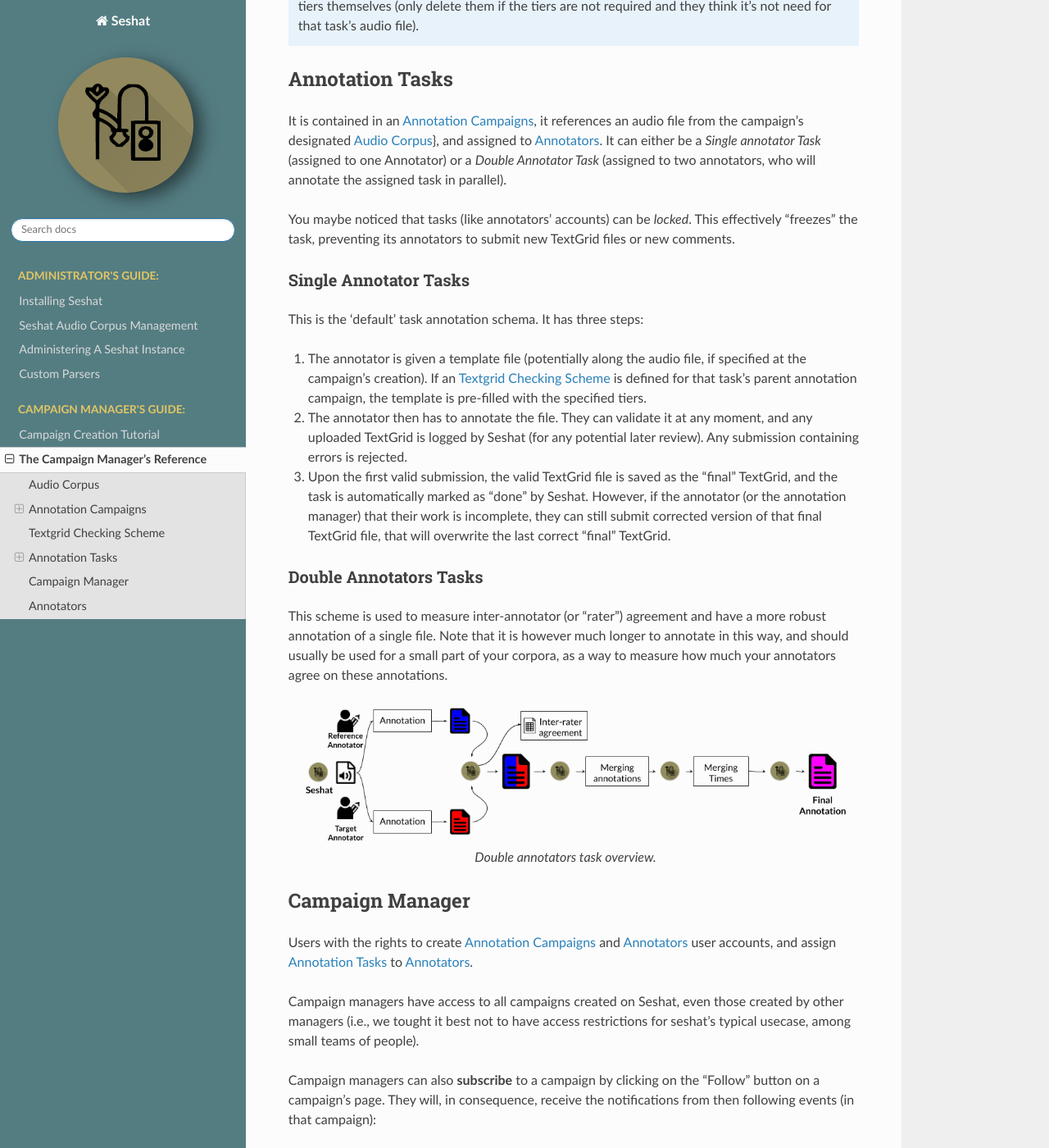
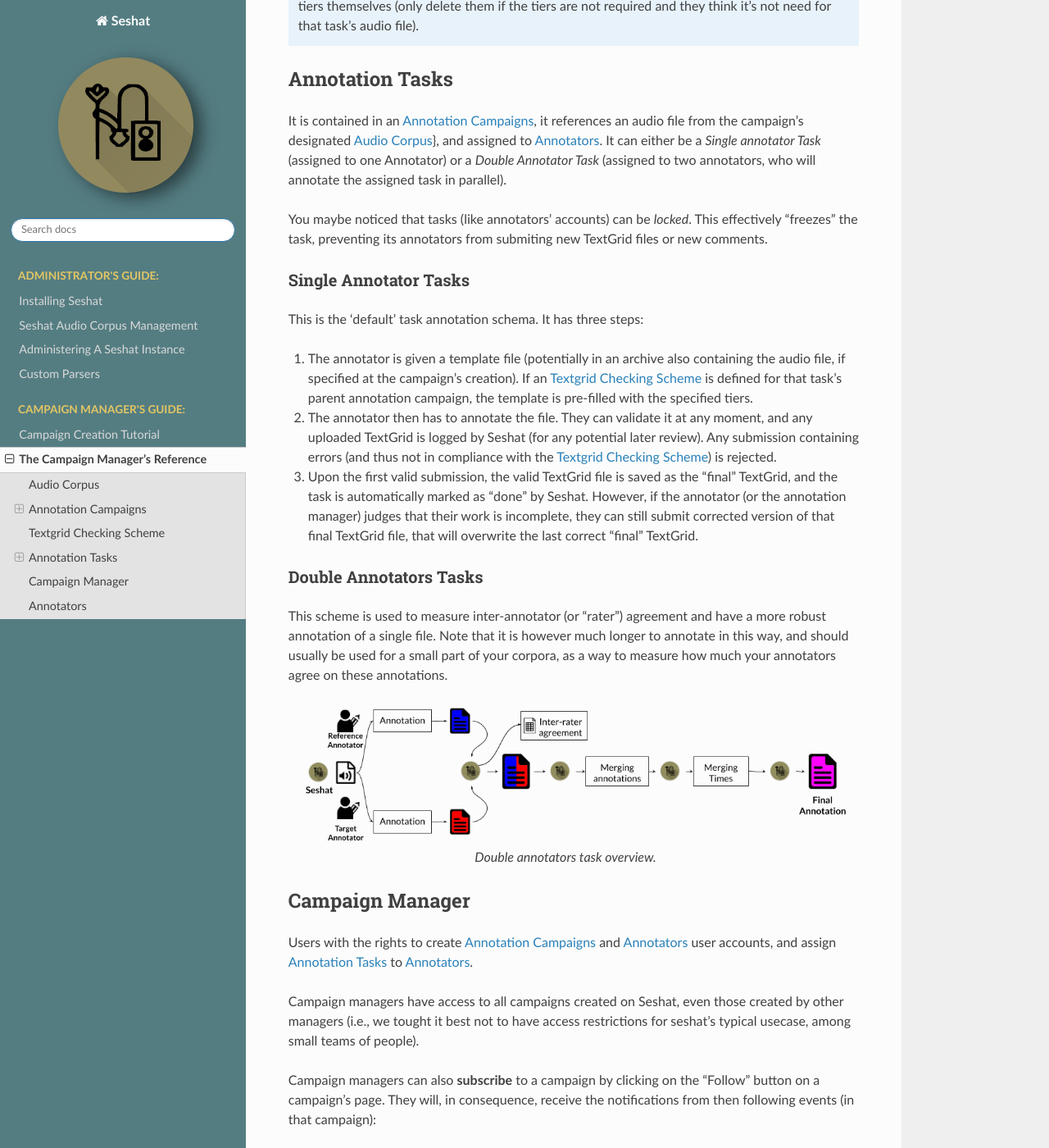
Before and after one commit to bootphon/seshat, a Sphinx documentation site: the page built from docs/source/manager-reference.rst, in a window 1280 px wide and 1400 px high, scrolled down 5521 px. Shown: the whole window at 82% size. Built offline with Sphinx 7.4.7 and the Read the Docs theme 2.0.0, drawn with Linux system fonts in a browser that asks for light colours; some of the changed text lies outside the part shown.

Commit message:
Corrections to the documentation.

```diff
--- a/docs/source/manager-reference.rst
+++ b/docs/source/manager-reference.rst
@@ -185,22 +185,25 @@ It is contained in an :ref:`campaigns`, it references an audio file from the cam
 who will annotate the assigned task in parallel).
 
 You maybe noticed that tasks (like annotators' accounts) can be *locked*. This effectively "freezes" the task,
-preventing its annotators to submit new TextGrid files or new comments.
+preventing its annotators from submiting new TextGrid files or new comments.
 
 Single Annotator Tasks
 ++++++++++++++++++++++
 
 This is the 'default' task annotation schema. It has three steps:
 
-1. The annotator is given a template file (potentially along the audio file, if specified at the campaign's creation).
+1. The annotator is given a template file (potentially in an archive also containing the audio file,
+   if specified at the campaign's creation).
    If an :ref:`textgrid-checking-scheme` is defined for that task's
    parent annotation campaign, the template is pre-filled with the specified tiers.
 2. The annotator then has to annotate the file. They can validate it at any moment, and any uploaded TextGrid is
-   logged by Seshat (for any potential later review). Any submission containing errors is rejected.
+   logged by Seshat (for any potential later review). Any submission containing errors
+   (and thus not in compliance with the :ref:`textgrid-checking-scheme`) is rejected.
 3. Upon the first valid submission, the valid TextGrid file is saved as the "final" TextGrid, and the task is
    automatically marked as "done" by Seshat.
-   However, if the annotator (or the annotation manager) that their work is incomplete, they can still submit
-   corrected version of that final TextGrid file, that will overwrite the last correct "final" TextGrid.
+   However, if the annotator (or the annotation manager) judges that their work is incomplete,
+   they can still submit corrected version of that final TextGrid file,
+   that will overwrite the last correct "final" TextGrid.
 
 .. _double-annotator:
 
@@ -245,11 +248,13 @@ Annotators
 Users who are assigned a set of :ref:`annotation-tasks`.
 Their job is to complete the annotation of the audio files with the Praat software.
 If the TextGrid file they submit does not comply with their :ref:`annotation-tasks`'s
-:ref:`textgrid-checking-scheme`, Seshat pinpoints their annotation errors with detailed messages.
-The annotator can re-submit the affected file to the platform based on these different feedbacks.
+:ref:`textgrid-checking-scheme`, Seshat pinpoints their annotation errors with detailed
+error messages.
+The annotator can re-submit the affected file to the platform based on these feedbacks.
 
 As you might have noticed in Seshat's client interface, it's possible to lock annotators account.
-This prevents user from that account to login and perform any action, without actually removing
+This is to prevent annotators from logging-in to their account
+and performing any actions, without actually removing
 the account. This might be useful for two potential reasons :
 
 * if that user was involved in an annotation campaign, and you want to
```
